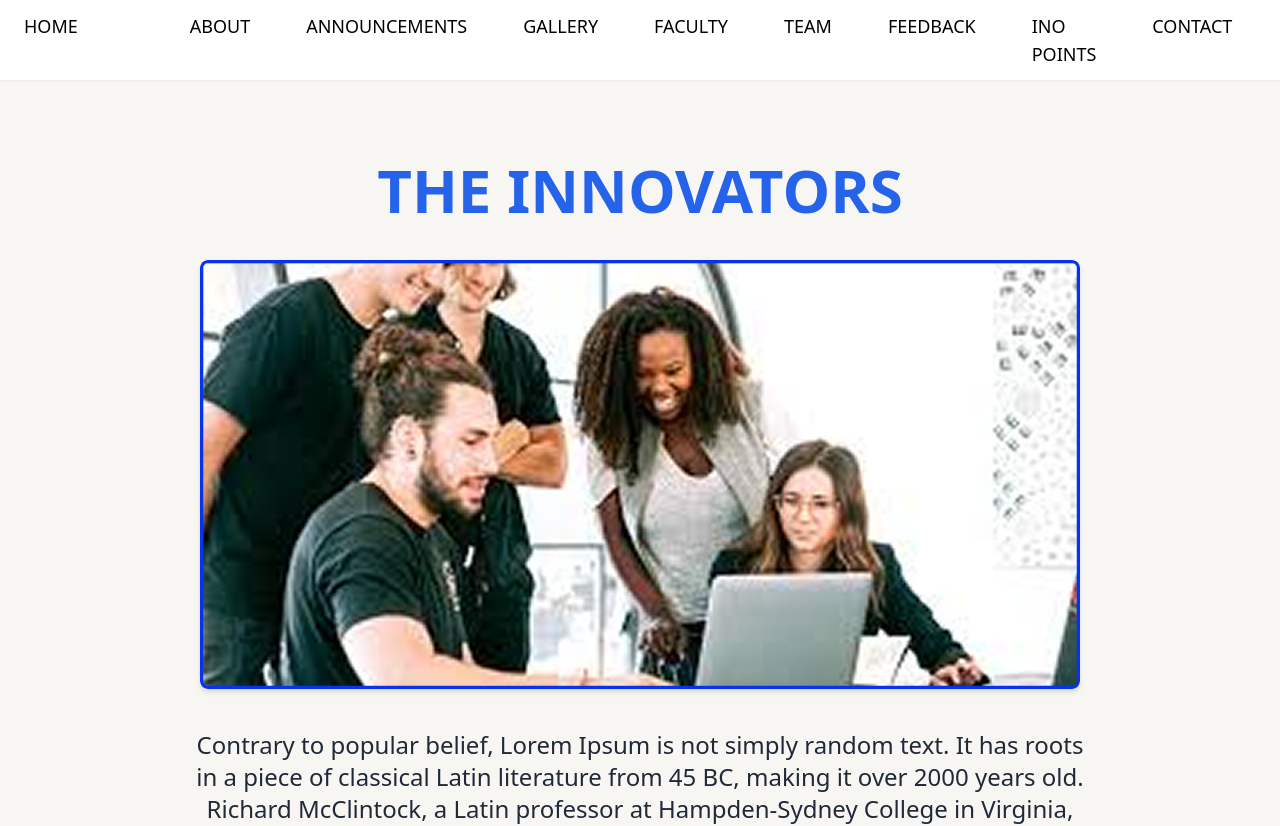
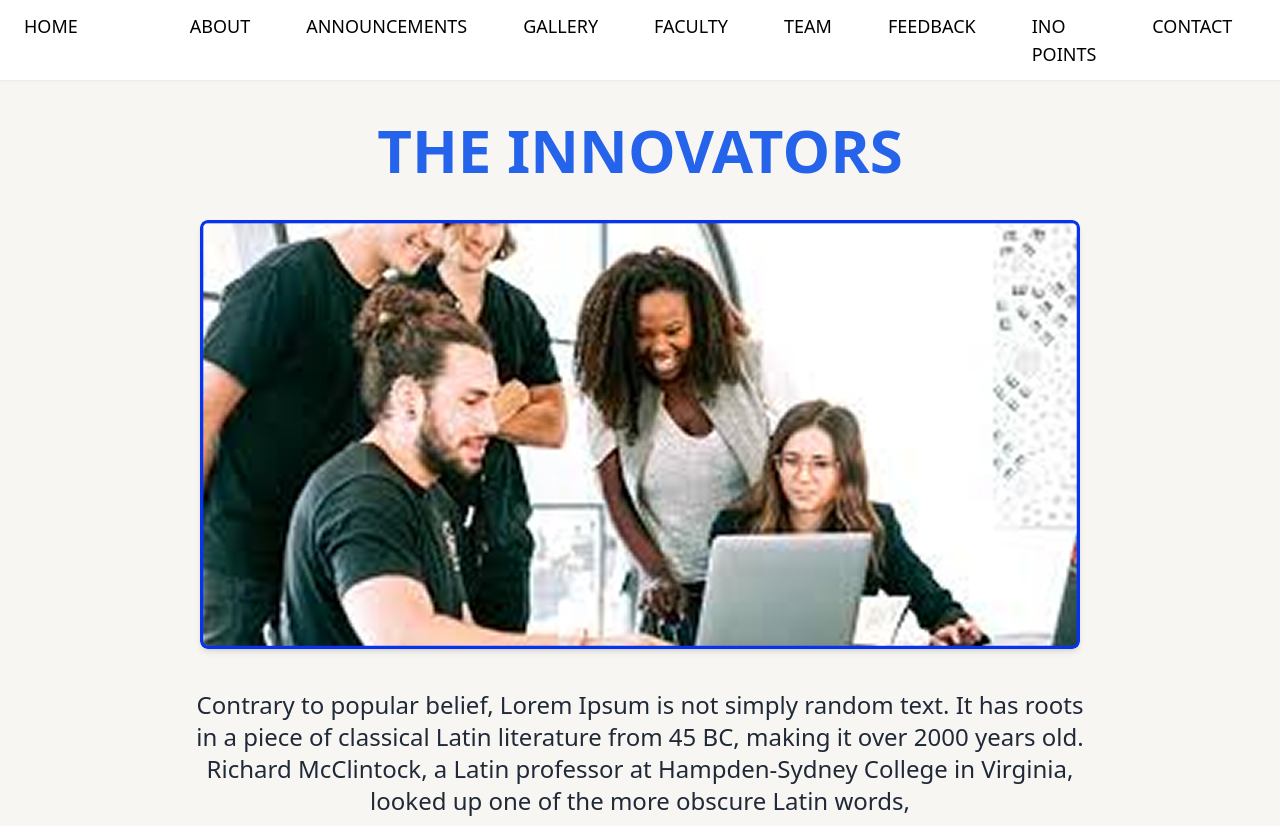
Before and after one commit to callmesidhu/React-IEDCCET-website, a React (Vite) app: page /innovators in a window 1280 px wide. Shown: the top 826 px of the page. Built offline with nearby package versions, Linux system fonts and the light colour scheme; a web font is replaced by a local one.

Commit message:
UI update

```diff
--- a/src/components/Innovators/Hero.jsx
+++ b/src/components/Innovators/Hero.jsx
@@ -3,7 +3,7 @@ import { motion } from "framer-motion";
 
 const InnovatorsSection = () => {
   return (
-    <div className="bg-[#F8F6F3] min-h-screen flex flex-col items-center py-10 md:py-20 px-6 md:px-12 lg:px-24 xl:px-48">
+    <div className="bg-[#F8F6F3] min-h-screen flex flex-col items-center py-10 px-6 md:px-12 lg:px-24 xl:px-48">
       <motion.h1
       initial={{ opacity: 0, y: -50 }}
       transition={{ duration: 0.8 }}
--- a/src/components/landing/Contact.jsx
+++ b/src/components/landing/Contact.jsx
@@ -87,7 +87,7 @@ const Contact = () => {
         viewport={{ once: true }}
 
       >
-      <section className="bg-blue-700 text-white p-6 md:p-8 rounded-xl min-w-full mx-auto mt-6 md:mt-10 flex flex-col items-center md:flex-row justify-center gap-6 md:gap-12">
+      <section className="bg-blue-700 text-white p-6 md:p-8 min-w-full mx-auto mt-6 md:mt-10 flex flex-col items-center md:flex-row justify-center gap-6 md:gap-12">
         {/* Left Side: Form */}
         <div className="flex-1 flex flex-col items-center w-full md:max-w-xl">
           <div className="w-full">
--- a/src/index.css
+++ b/src/index.css
@@ -1,5 +1,3 @@
 @import "tailwindcss";
 
-@tailwind base;
-@tailwind components;
 @tailwind utilities;
```
